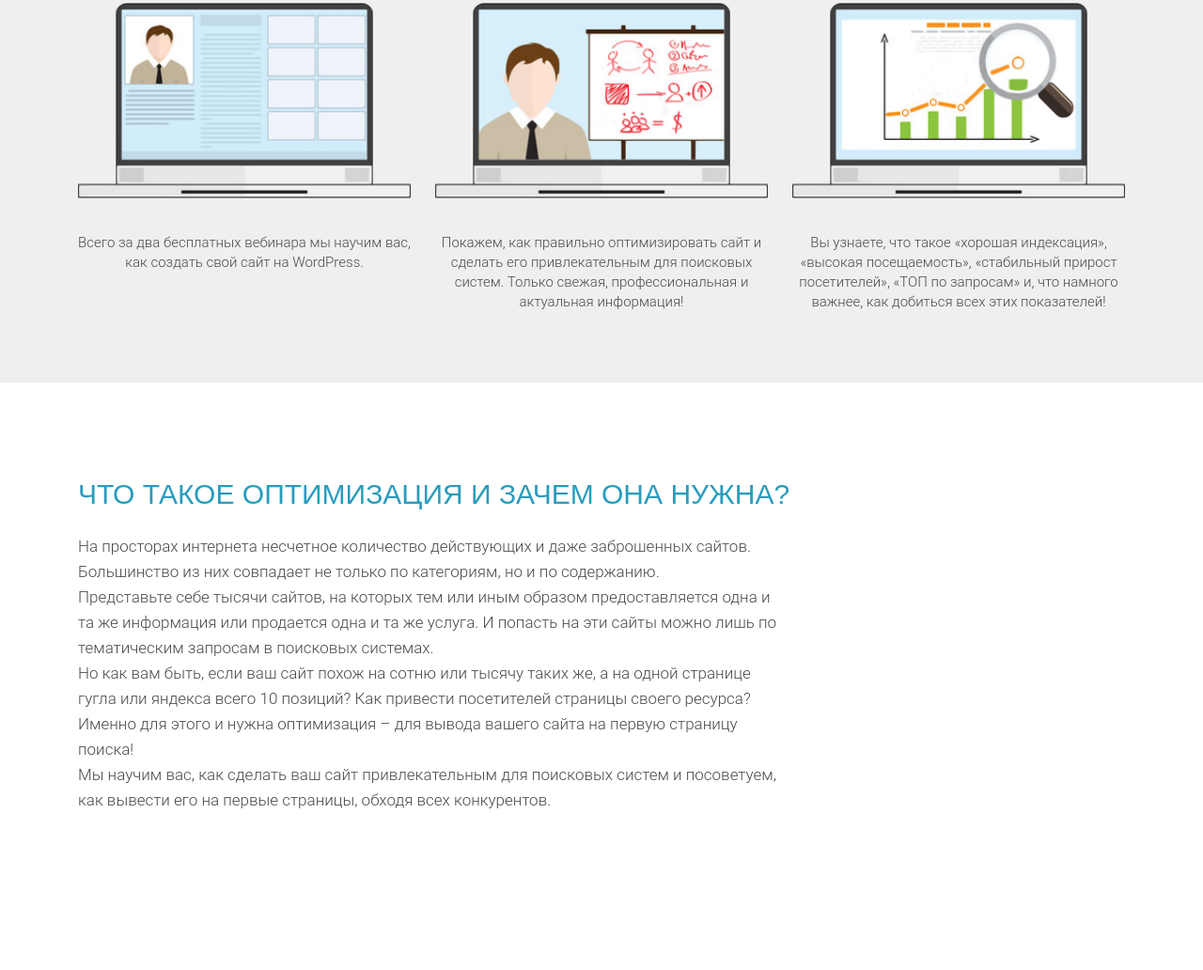
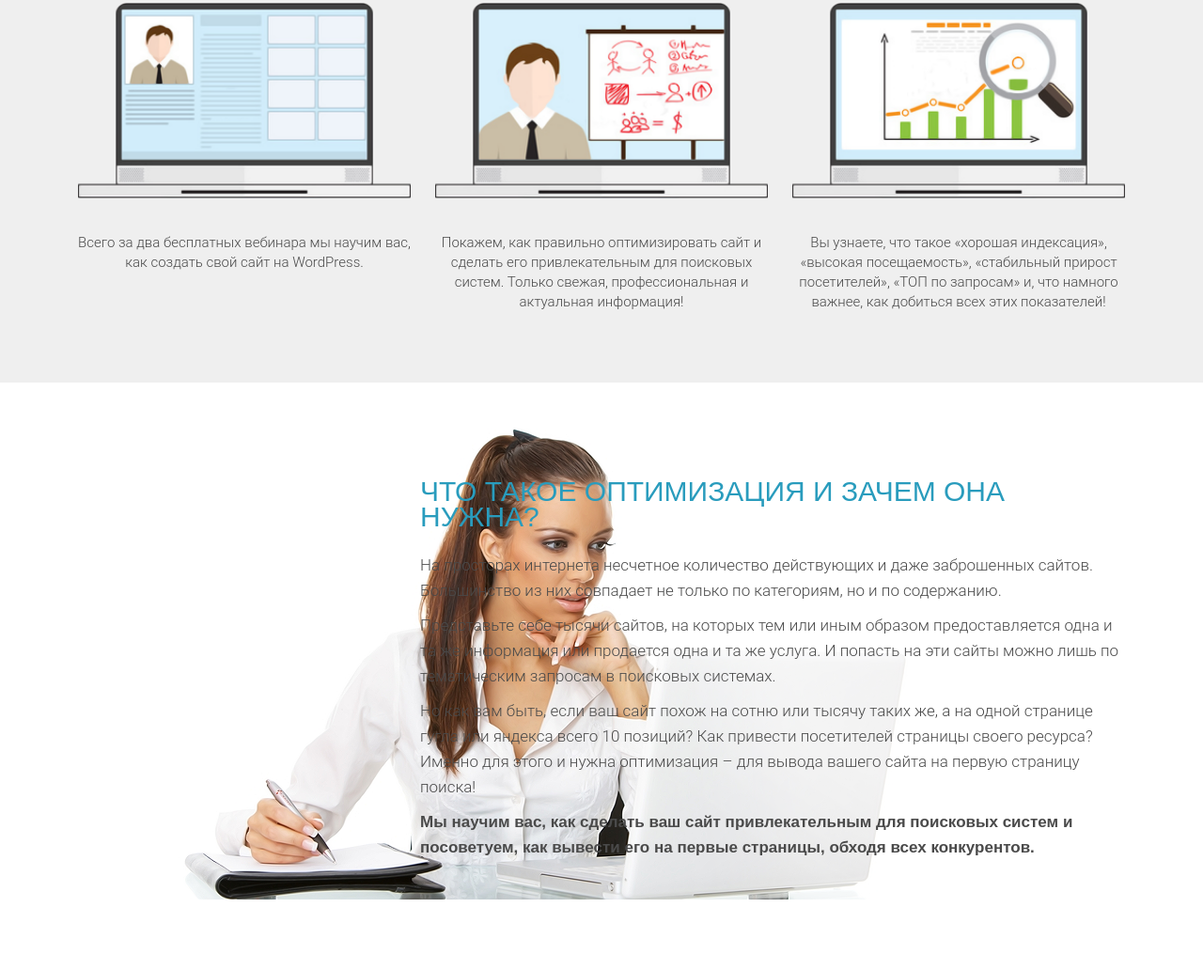
Before and after one commit to paalso/wordpress_promo, a plain HTML site: page index.html in a window 1280 px wide. Shown: the part 1087-2119 px from the top of the page at 94% size. Before the commit the page ends 2059 px from the top, so only its background shows below. Drawn offline with Linux system fonts and the light colour scheme.

Commit message:
Sections 3: 'optimization' done

```diff
--- a/css/style.css
+++ b/css/style.css
@@ -164,8 +164,32 @@ div {
     font-weight: 300;
     line-height: 21px;
 }
+
 .optimization {
     padding: 102px 0 107px 0;
+    background-image: url("../img/pretty_girl.png");
+    background-size: 868px;
+    background-repeat: no-repeat;
+    background-position: 150px 48px;
+}
+
+.optimization .optimization-text {
+    width: 750px;
+    margin-left: auto;
+    color: #4a4a4a;
+    /* font-family: Roboto; */
+    font-size: 17px;
+    font-weight: 300;
+    line-height: 27px;
+}
+
+.optimization .optimization-text p {
+    margin-bottom: 10px;
+}
+
+.optimization .optimization-text p strong {
+    font-family: "Roboto - Bold", sans-serif;
+    font-weight: 700;
 }
 
 .optimization h2 {
@@ -176,12 +200,3 @@ div {
     font-weight: 400;
     text-transform: uppercase;
 }
-
-.optimization .optimization-text {
-    width: 750px;
-    color: #4a4a4a;
-    /* font-family: Roboto; */
-    font-size: 17px;
-    font-weight: 300;
-    line-height: 27px;
-}
--- a/index.html
+++ b/index.html
@@ -60,9 +60,8 @@
 
     <section class="optimization">
         <div class="container">
-
-            <h2>Что такое оптимизация и зачем она нужна?</h2>
             <div class="optimization-text">
+                <h2>Что такое оптимизация и зачем она нужна?</h2>
                 <p> На просторах интернета несчетное количество действующих и даже заброшенных сайтов. Большинство из
                     них
                     совпадает не только по категориям, но и по содержанию. </p>
@@ -80,9 +79,12 @@
                     – для вывода вашего сайта на первую страницу поиска!
                 </p>
                 <p>
-                    Мы научим вас, как сделать ваш сайт привлекательным для поисковых систем и посоветуем, как вывести
-                    его
-                    на первые страницы, обходя всех конкурентов.
+                    <strong>
+                        Мы научим вас, как сделать ваш сайт привлекательным для поисковых систем и посоветуем, как
+                        вывести
+                        его
+                        на первые страницы, обходя всех конкурентов.
+                    </strong>
                 </p>
             </div>
         </div>
```
